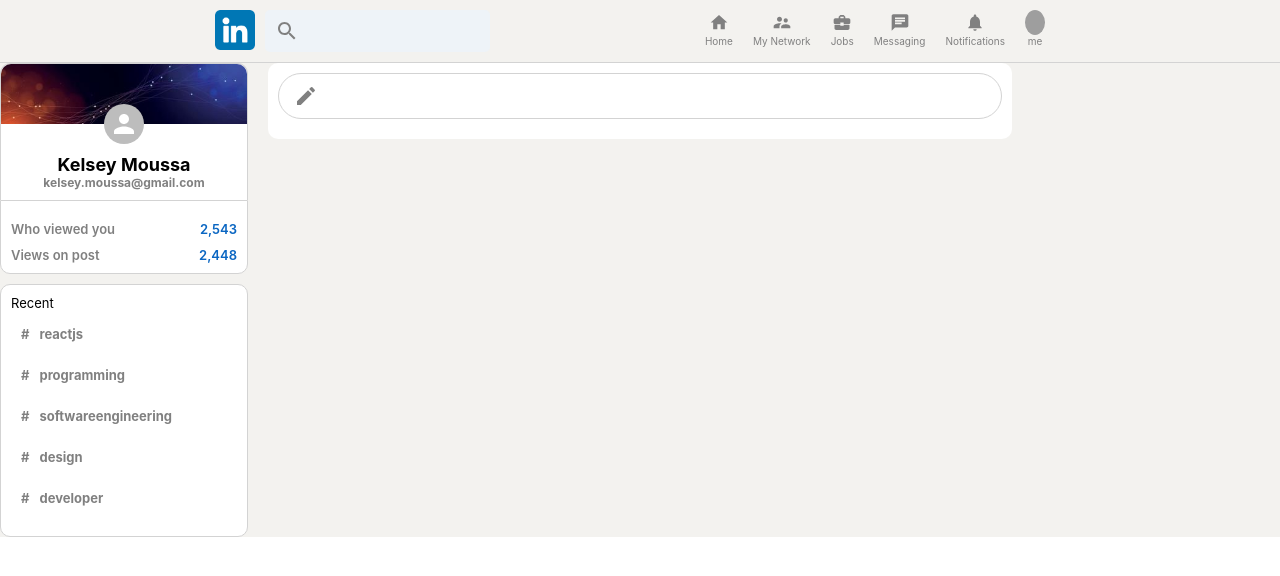
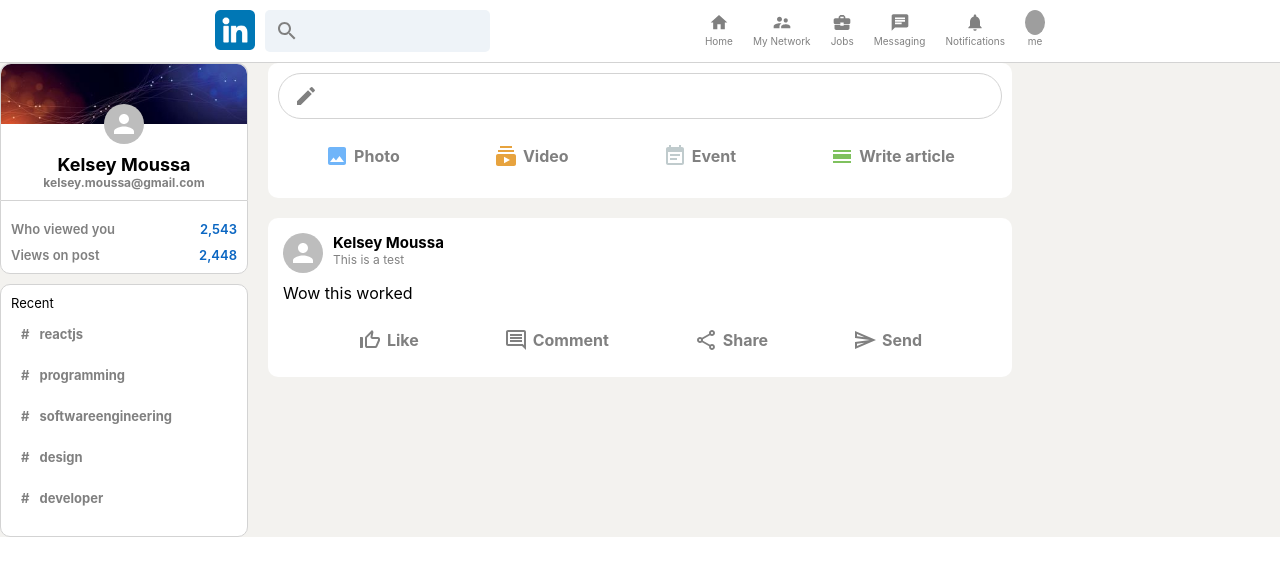
Before and after one commit to KMoussa33/linkedin-clone-yt, a React (Create React App) app: page / in a window 1280 px wide. Shown: the top 576 px of the page. Built offline with nearby package versions, Linux system fonts and the light colour scheme; grey boxes are pictures that could not be loaded.

Commit message:
Post & Feed

```diff
--- a/src/Feed.css
+++ b/src/Feed.css
@@ -37,3 +37,8 @@
 .feed__input form button {
     display: none;
 }
+
+.feed__inputOptions {
+    display: flex;
+    justify-content: space-around;
+}
--- a/src/Feed.js
+++ b/src/Feed.js
@@ -1,9 +1,21 @@
-import React from 'react'
+import React, { useState } from 'react'
 import './Feed.css'
+import InputOption from './InputOption';
 import CreateIcon from '@mui/icons-material/Create';
-import InputOption from './InputOption';
+import ImageIcon from '@mui/icons-material/Image';
+import SubscriptionsIcon from '@mui/icons-material/Subscriptions';
+import EventNoteIcon from '@mui/icons-material/EventNote';
+import CalendarViewDayIcon from '@mui/icons-material/CalendarViewDay';
+import Post from './Post';
+
 
 function Feed() {
+    const [posts, setPosts] = useState([])
+
+    const sendPost = (e) => {
+        e.preventDefault()
+    }
+
   return (
     <div className='feed'>
         <div className="feed__inputContainer">
@@ -11,13 +23,26 @@
                 <CreateIcon />
                 <form>
                     <input type="text" />
-                    <button type='submit'>Send</button>
+                    <button onClick={sendPost} type='submit'>Send</button>
                 </form>
             </div>
             <div className="feed__inputOptions">
-                <InputOption />
+                <InputOption Icon={ImageIcon} title='Photo' color='#70B5F9'/>
+                <InputOption Icon={SubscriptionsIcon} title='Video' color='#E7A33E'/>
+                <InputOption Icon={EventNoteIcon} title='Event' color='#C0CBCD'/>
+                <InputOption Icon={CalendarViewDayIcon} title='Write article' color='#7FC15E'/>
             </div>
         </div>
+
+        {/* Posts */}
+        {posts.map((post) => {
+            <Post />
+        })}
+        <Post
+            name="Kelsey Moussa"
+            description='This is a test'
+            message='Wow this worked'
+        />
     </div>
   )
 }
--- a/src/Header.css
+++ b/src/Header.css
@@ -2,6 +2,7 @@
     position: sticky;
     top: 0;
     display: flex;
+    background-color: white;
     justify-content: space-evenly;
     border-bottom: 0.1px solid lightgray;
     padding-top: 10px;
--- a/src/InputOption.css
+++ b/src/InputOption.css
@@ -0,0 +1,17 @@
+.inputOption {
+    display: flex;
+    align-items: center;
+    margin-top: 15px;
+    color: gray;
+    padding: 10px;
+    cursor: pointer;
+}
+
+.inputOption:hover {
+    background-color: whitesmoke;
+    border-radius: 10px;
+}
+
+.inputOption h4 {
+    margin-left: 5px;
+}
--- a/src/InputOption.js
+++ b/src/InputOption.js
@@ -1,10 +1,11 @@
 import React from 'react'
 import './InputOption.css'
 
-function InputOption() {
+function InputOption({ Icon, title, color }) {
   return (
     <div className='inputOption'>
-
+        <Icon style={{ color: color }} />
+        <h4>{title}</h4>
     </div>
   )
 }
--- /dev/null
+++ b/src/Post.css
@@ -0,0 +1,33 @@
+.post {
+    background-color: white;
+    padding: 15px;
+    margin-bottom: 10px;
+    border-radius: 10px;
+}
+
+.post__header {
+    display: flex;
+    margin-bottom: 10px;
+}
+
+.post__info {
+    margin-left: 10px;
+}
+
+.post__info p {
+    font-size: 12px;
+    color: gray;
+}
+
+.post__body {
+    overflow-wrap: anywhere;
+}
+
+.post__info h2 {
+    font-size: 15px;
+}
+
+.post__buttons {
+    display: flex;
+    justify-content: space-evenly;
+}
--- /dev/null
+++ b/src/Post.js
@@ -0,0 +1,36 @@
+import { Avatar } from '@mui/material'
+import React from 'react'
+import './Post.css'
+import InputOption from './InputOption'
+import ThumbUpOffAltIcon from '@mui/icons-material/ThumbUpOffAlt';
+import CommentOutlinedIcon from '@mui/icons-material/CommentOutlined';
+import ShareOutlinedIcon from '@mui/icons-material/ShareOutlined';
+import SendOutlinedIcon from '@mui/icons-material/SendOutlined';
+
+function Post({ name, description, message, photoUrl }) {
+  return (
+    <div className='post'>
+        <div className="post__header">
+            <Avatar />
+            <div className="post__info">
+                <h2>{name}</h2>
+                <p>{description}</p>
+            </div>
+        </div>
+
+        <div className="post__body">
+            <p>{message}</p>
+        </div>
+
+        <div className="post__buttons">
+            <InputOption Icon={ThumbUpOffAltIcon} title='Like' color='gray' />
+            <InputOption Icon={CommentOutlinedIcon} title='Comment' color='gray' />
+            <InputOption Icon={ShareOutlinedIcon} title='Share' color='gray' />
+            <InputOption Icon={SendOutlinedIcon} title='Send' color='gray' />
+        </div>
+
+    </div>
+  )
+}
+
+export default Post
```
